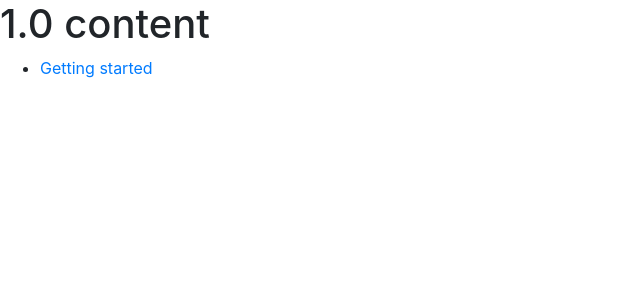
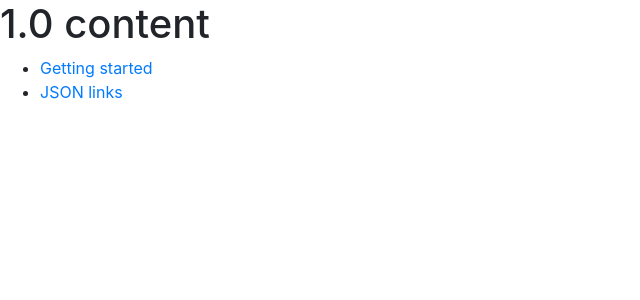
Before and after one commit to Brunozhon/byder.js, a Jekyll site: the page built from docs/1.0/index.html, in a window 1280 px wide. Shown: the top 300 px of the page, without its empty margins (0-640 px from the left). Built offline with Jekyll 4.4.1, drawn with Linux system fonts in a browser that asks for light colours.

Commit message:
Update index.html

```diff
--- a/docs/1.0/index.html
+++ b/docs/1.0/index.html
@@ -7,4 +7,5 @@ title: 1.0 docs
 
 <ul>
   <li><a href="getting-started/">Getting started</a></li>
+  <li><a href="links.json">JSON links</a></li>
 </ul>
```
